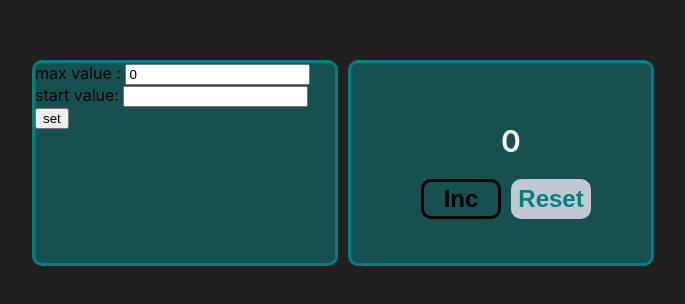
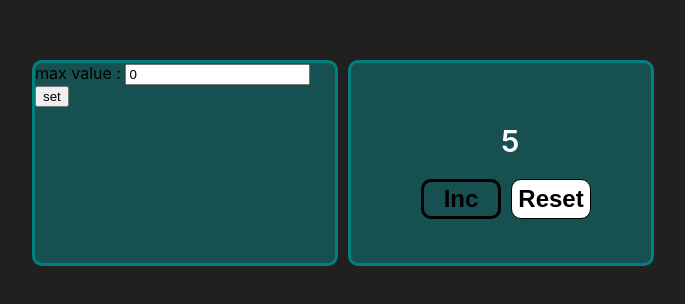
Before and after one commit to Tural-Mukhtarly/counter, a React (Create React App) app: page / in a window 1280 px wide. Shown: the part 140-444 px from the top of the page, without its empty margins (297-982 px from the left). Built offline with nearby package versions, Linux system fonts and the light colour scheme.

Commit message:
5 commit

```diff
--- a/src/App.tsx
+++ b/src/App.tsx
@@ -1,17 +1,24 @@
 import React, { useState } from 'react'
 import Counter from './components/Counter/Counter';
 
+
+
 function App() {
 
-  const [state, setState] = useState<number>(0)
+  const [state, setState] = useState<number>(5)
+
   const handleClick = () => setState(prev => prev + 1)
   const clearState = () => setState(0)
 
-  function addState(title: any) {
-    setState(20)
+  function addState(max: number) {
+    let fer = max
+    setState(fer)
   }
 
-  console.log(state);
+
+
+
+
 
   return (
     <div className="App">
@@ -20,4 +27,6 @@ function App() {
   );
 }
 
+
+
 export default App;
--- a/src/components/Button/Button.tsx
+++ b/src/components/Button/Button.tsx
@@ -5,9 +5,11 @@ type ButtonTypes = {
     state: number
     handleClick: () => void
     clearState: () => void
+
 }
 
 function Button(props: ButtonTypes) {
+
     function disabledButton() {
         if (props.state === 5) {
             return true
--- a/src/components/Counter/Counter.tsx
+++ b/src/components/Counter/Counter.tsx
@@ -6,7 +6,7 @@ type CounterType = {
     handleClick: () => void
     clearState: () => void
     state: number
-    addState: (title: any) => void
+    addState: (max: number) => void
 }
 
 function Table(props: CounterType) {
--- a/src/components/SetComponent/SetComponent.tsx
+++ b/src/components/SetComponent/SetComponent.tsx
@@ -3,32 +3,33 @@ import classes from './SetComponent.module.css'
 
 type SetComponentType = {
     state: number
-    addState: (title: any) => void
+    addState: (max: number) => void
 }
 
 
 function SetComponent(props: SetComponentType) {
 
-    const [title, setTitle] = useState<any>(0)
+    const [max, setMax] = useState(0)
 
 
-    const onChangeHandler = (e: ChangeEvent<HTMLInputElement>) => {
-        setTitle(e.currentTarget.value)
+    const onChangeMaxHandler = (e: ChangeEvent<HTMLInputElement>) => {
+        setMax(e.currentTarget.valueAsNumber)
     }
 
-    function addState() {
-        props.addState(title)
+    function addState(er: number) {
+        setMax(props.addState(er))
     }
+
 
     return (
         <div>
             <div className={classes.stateMenu}>
                 <div>
-                    max value : <input value={title} onChange={onChangeHandler} />
-                    start value: <input type="text" />
+                    max value : <input value={max} onChange={onChangeMaxHandler} />
+                    {/* start value: <input value={start} onChange={onChangeStartHandler} /> */}
                 </div>
                 <div>
-                    <button onClick={() => addState}>set</button>
+                    <button onClick={() => addState(max)}>set</button>
                 </div>
             </div>
         </div>
```
